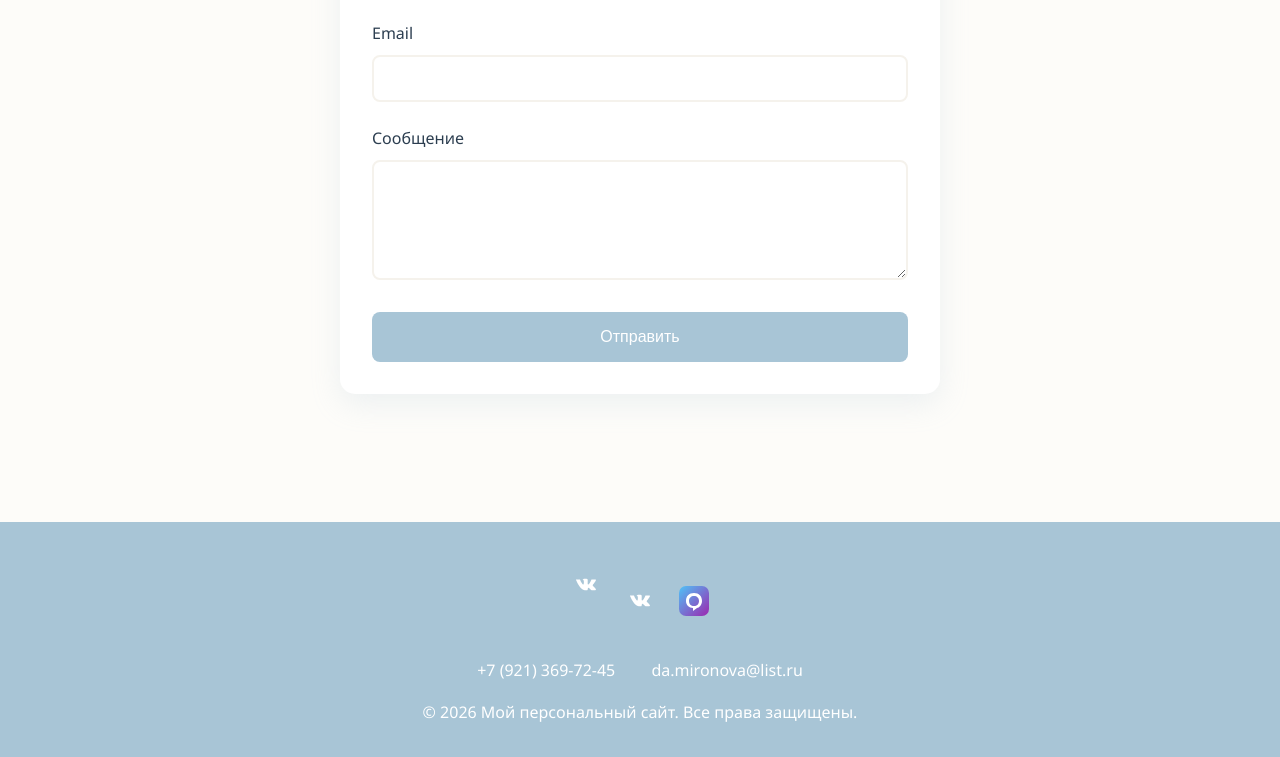
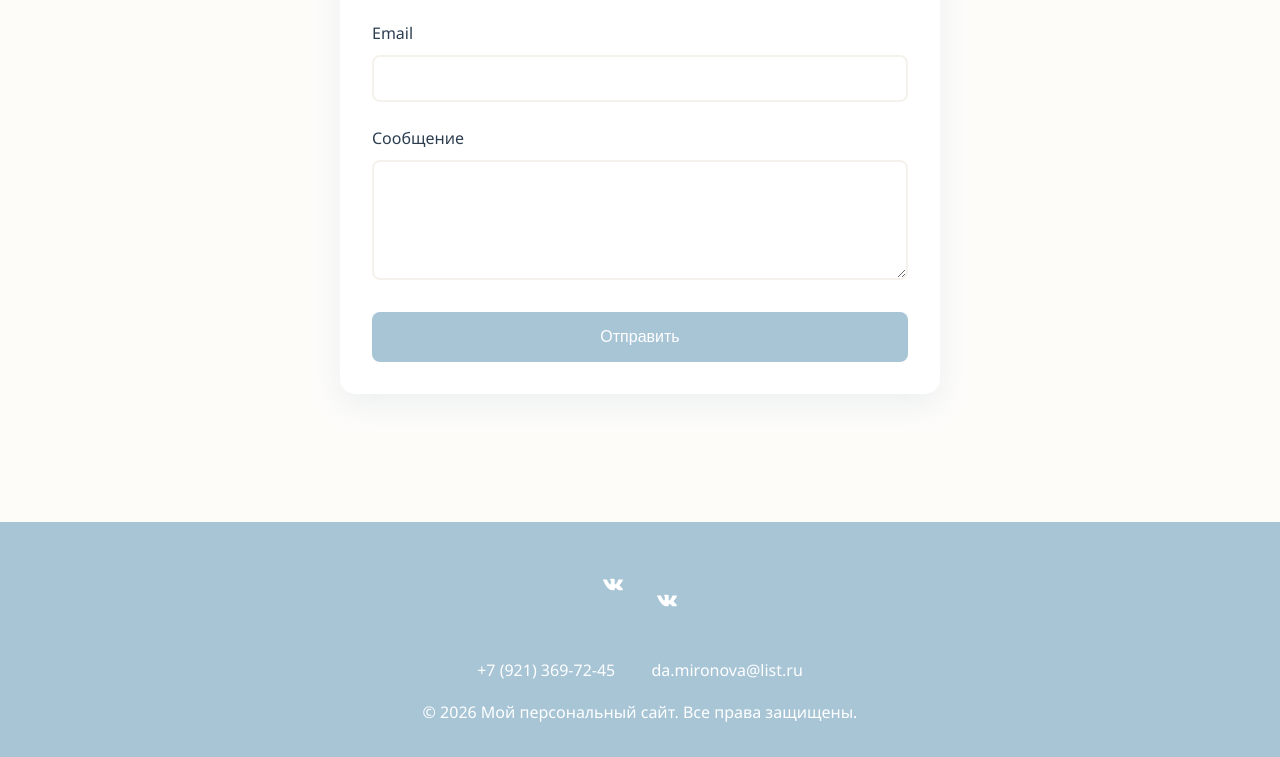
Before and after one commit to mironovadasha/website, a plain HTML site: page index.html in a window 1280 px wide. Shown: the part 3411-4168 px from the top of the page. Drawn offline with Linux system fonts and the light colour scheme.

Commit message:
Update index.html

```diff
--- a/index.html
+++ b/index.html
@@ -505,18 +505,7 @@ nav ul {
             <path d="M12.785 16.241s.288-.032.435-.194c.136-.148.132-.427.132-.427s-.019-1.302.576-1.49c.586-.186 1.338 1.235 2.134 1.782.602.413 1.058.322 1.058.322l2.127-.03s1.113-.069.586-.95c-.043-.072-.306-.65-1.578-1.83-1.33-1.235-1.152-1.035.45-3.176.975-1.3 1.365-2.096 1.243-2.436-.117-.325-.836-.239-.836-.239l-2.39.015s-.177-.024-.307.055c-.128.078-.21.259-.21.259s-.378 1.008-.883 1.864c-1.063 1.803-1.49 1.896-1.665 1.782-.408-.265-.306-1.063-.306-1.632 0-1.776.27-2.514-.523-2.705-.264-.063-.458-.105-1.132-.112-.865-.009-1.596.003-2.01.205-.276.135-.489.436-.359.453.16.021.523.098.716.36.248.338.239 1.098.239 1.098s.143 2.09-.333 2.349c-.327.178-.775-.185-1.736-1.843-.492-.849-.863-1.786-.863-1.786s-.072-.176-.2-.271c-.155-.115-.372-.151-.372-.151l-2.27.015s-.341.01-.467.159c-.111.132-.009.406-.009.406s1.773 4.143 3.775 6.223c1.84 1.912 3.93 1.784 3.93 1.784h.947z"/>
         </svg>
     </a>
-    <a href="https://max.ru" target="_blank" title="Max">
-        <svg width="30" height="30" viewBox="0 0 30 30" xmlns="http://www.w3.org/2000/svg">
-            <defs>
-                <linearGradient id="maxGradient" x1="0%" y1="0%" x2="100%" y2="100%">
-                    <stop offset="0%" style="stop-color:#4FC3F7;stop-opacity:1" />
-                    <stop offset="100%" style="stop-color:#9C27B0;stop-opacity:1" />
-                </linearGradient>
-            </defs>
-            <rect width="30" height="30" rx="7" fill="url(#maxGradient)"/>
-            <path d="M15 7 C10 7 7 10 7 15 C7 19 10 22 14 22 L14 25 L18 22 C20 22 23 19 23 15 C23 10 20 7 15 7 Z M15 10 C18 10 20 12 20 15 C20 18 18 20 15 20 C12 20 10 18 10 15 C10 12 12 10 15 10 Z" fill="white"/>
-        </svg>
-    </a>
+
 </div>
         </div>
         <div class="contact-info">
```
